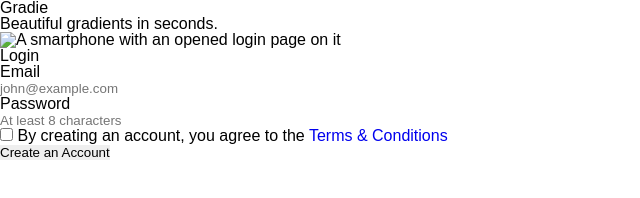
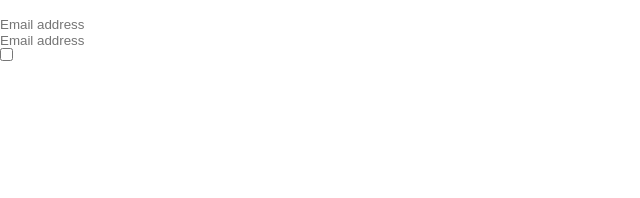
Before and after one commit to dekitsuneco/gradie-signup-page, a website: page app/index.html in a window 1280 px wide. Shown: the whole page, without its empty margins (0-640 px from the left). Drawn offline with nearby package versions, Linux system fonts and the light colour scheme; files that its build step writes are made by us from their sources.

Commit message:
Rewrite the layout - the old one was not very right

```diff
--- a/app/index.html
+++ b/app/index.html
@@ -11,65 +11,40 @@
 
   <body>
     <article class="signup">
-      <div class="signup-media">
-        <div class="signup-media__header">
-          <h1 class="signup-media__title">
-            Gradie
-          </h1>
-          <p class="signup-media__description">
-            Beautiful gradients in seconds.
-          </p>
-        </div>
-        <div class="signup-media__img">
-          <img
-            src=""
-            alt="A smartphone with an opened login page on it"
-          >
+      <div class="signup-preview">
+        <div class="signup-preview-content">
+          <div class="signup-preview-header">
+            <h2 class="signup-preview-header__title"></h2>
+            <p class="signup-preview-header__description"></p>
+          </div>
+          <div class="signup-preview-image">
+            <img src="" alt="">
+          </div>
         </div>
       </div>
 
-      <div class="signup-page">
-        <h2 class="signup-page__title">
-          Login
-        </h2>
-        <form action="" class="signup-page__form login-form">
-          <div class="login-form__email">
-            <label for="email">
-              Email
-            </label>
-            <p>
-              <input
-                type="email"
-                name="email"
-                placeholder="john@example.com"
-              >
-            </p>
-          </div>
-          <div class="login-form__pwd">
-            <label for="pwd">
-              Password
-            </label>
-            <p>
-              <input
-                type="password"
-                name="pwd"
-                placeholder="At least 8 characters"
-              >
-            </p>
-          </div>
-          <div class="login-form__conditions">
-            <input type="checkbox" name="conditions" id="conditions">
-            <label for="conditions">
-              By creating an account,
-              you agree to the <a href="#">Terms & Conditions</a>
-            </label>
-          </div>
-          <button>
-            Create an Account
-          </button>
-        </form>
+      <div class="signup-body">
+        <div class="signup-body-content">
+          <h2 class="signup-body__title"></h2>
+          <form action="" class="signup-body__form">
+            <div class="email">
+              <label for="email"></label>
+              <input type="email" name="email" placeholder="Email address">
+            </div>
+            <div class="password">
+              <label for="password"></label>
+              <input type="password" name="password" placeholder="Email address">
+            </div>
+            <div class="conditions">
+              <input type="checkbox" name="conditions"></input>
+              <label for="conditions"></label>
+            </div>
+            <button></button>
+          </form>
+        </div>
       </div>
     </article>
+
   </body>
 
 </html>
```
